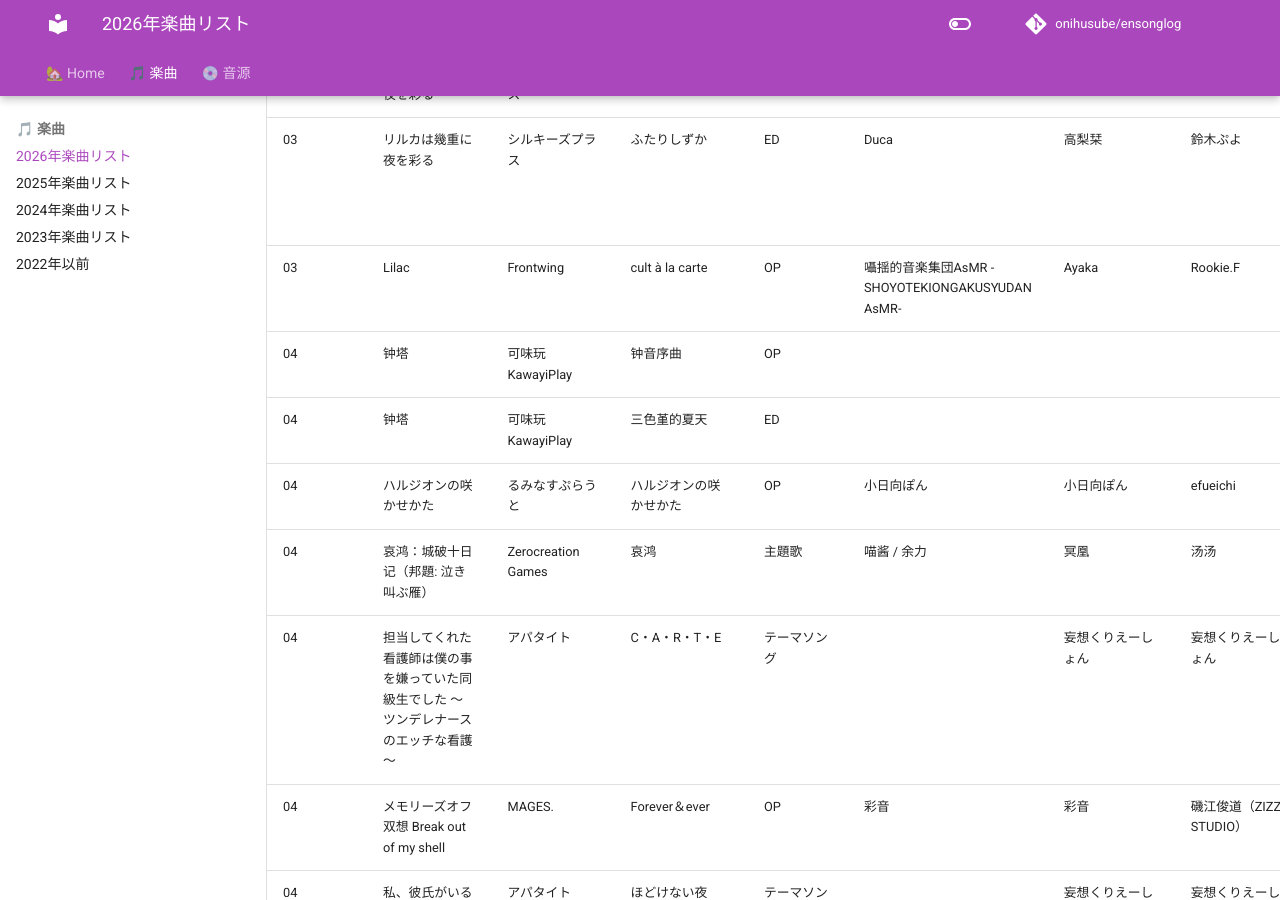
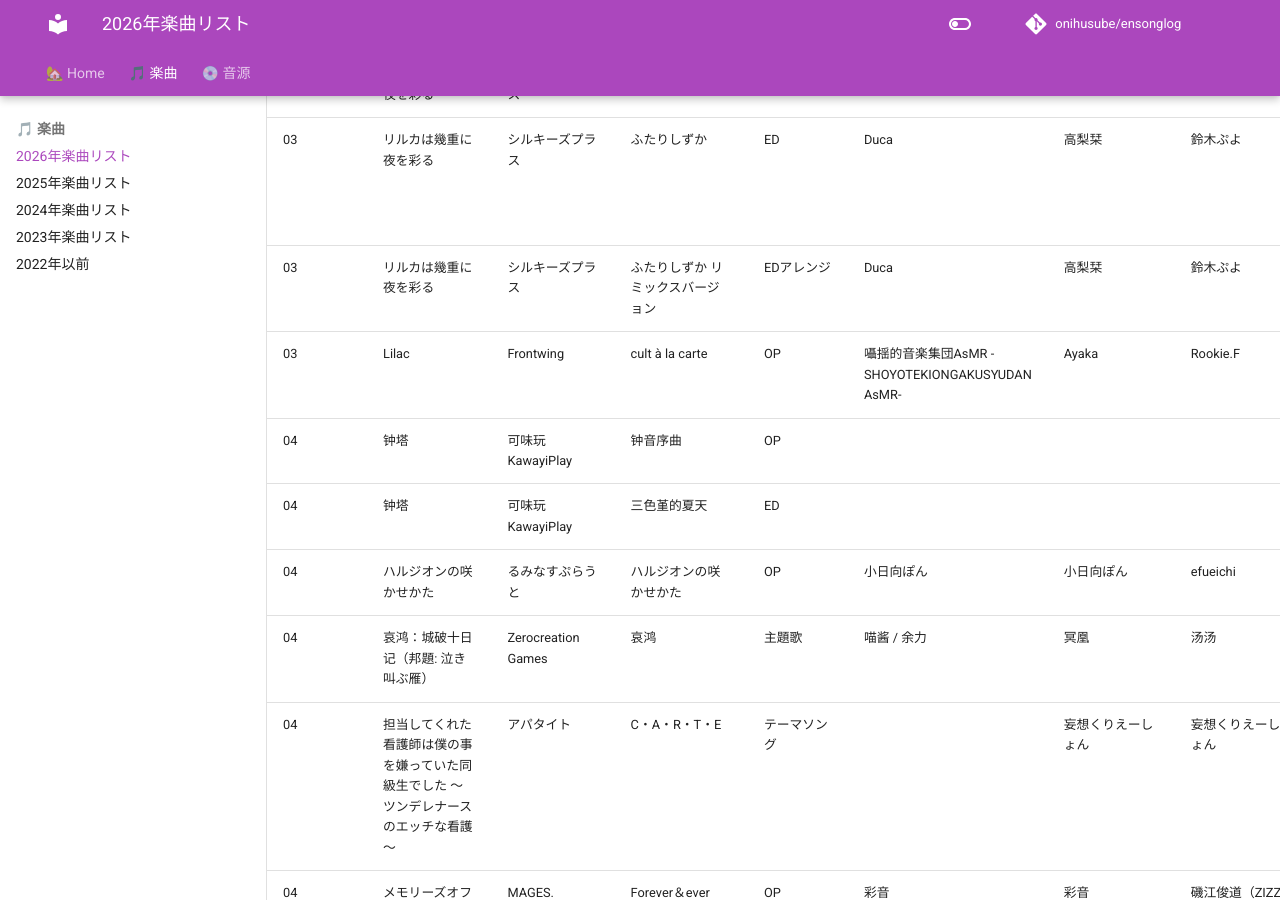
Before and after one commit to onihusube/ensonglog, an MkDocs documentation site: the page built from docs/2026/楽曲.md, in a window 1280 px wide and 900 px high, scrolled down 6061 px. Built offline with MkDocs 1.6.1 and Material for MkDocs 9.7.7, drawn with Linux system fonts in a browser that asks for light colours; emoji names are drawn with the system emoji font; comment, search, counter and statistics services are not loaded.

Commit message:
ふたりしずか、アレンジ追記

```diff
--- a/docs/2026/楽曲.md
+++ b/docs/2026/楽曲.md
@@ -71,6 +71,7 @@ search:
 | 03<!--/27--> | 魅力的な先輩と後輩に振り回されるボク ～巨乳と美尻に挟まれて大変です～ | アンモライト | 真っ白なページ | 主題歌 |  | ROLLYBOX | ROLLYBOX | ROLLYBOX | ゲームディスク |  | [:rabbit:](https://chobit.cc/429pt) |
 | 03<!--/27--> | リルカは幾重に夜を彩る | シルキーズプラス | Rained Scope | OP | Duca | 高梨栞 | 鈴木ぷよ | 鈴木ぷよ | 予約特典 音楽CD | | [:fontawesome-brands-youtube:](https://www.youtube.com/watch?v=QHqx2dDbBII) |
 | 03<!--/27--> | リルカは幾重に夜を彩る | シルキーズプラス | ふたりしずか | ED | Duca | 高梨栞 | 鈴木ぷよ | 鈴木ぷよ | 予約特典 音楽CD </br> SLF2025 メモリアル音楽CD | | |
+| 03<!--/27--> | リルカは幾重に夜を彩る | シルキーズプラス | ふたりしずか リミックスバージョン | EDアレンジ | Duca | 高梨栞 | 鈴木ぷよ |  | | BAR＆UNDER コラボ楽曲 | [:fontawesome-brands-youtube:](https://www.youtube.com/watch?v=MjUyqFDhdgo&t=2s) |
 | 03<!--/31--> | Lilac | Frontwing | cult à la carte | OP | 囁揺的音楽集団AsMR -SHOYOTEKIONGAKUSYUDAN AsMR- | Ayaka | Rookie.F | Rookie.F |  | side Witch/side Wizard 共通OP | [:fontawesome-brands-youtube:](https://www.youtube.com/watch?v=mx1YtvXxIwU) |
 | 04<!--/01--> | 钟塔 | 可味玩KawayiPlay | 钟音序曲 | OP |  |  |  |  | 原声音乐集（[Steam](https://store.steampowered.com/app/4552020/_/)） | project lights | [:fontawesome-brands-steam:](https://store.steampowered.com/app/2373260/_/) |
 | 04<!--/01--> | 钟塔 | 可味玩KawayiPlay | 三色堇的夏天 | ED |  |  |  |  | 原声音乐集（[Steam](https://store.steampowered.com/app/4552020/_/)） | project lights | |
```
